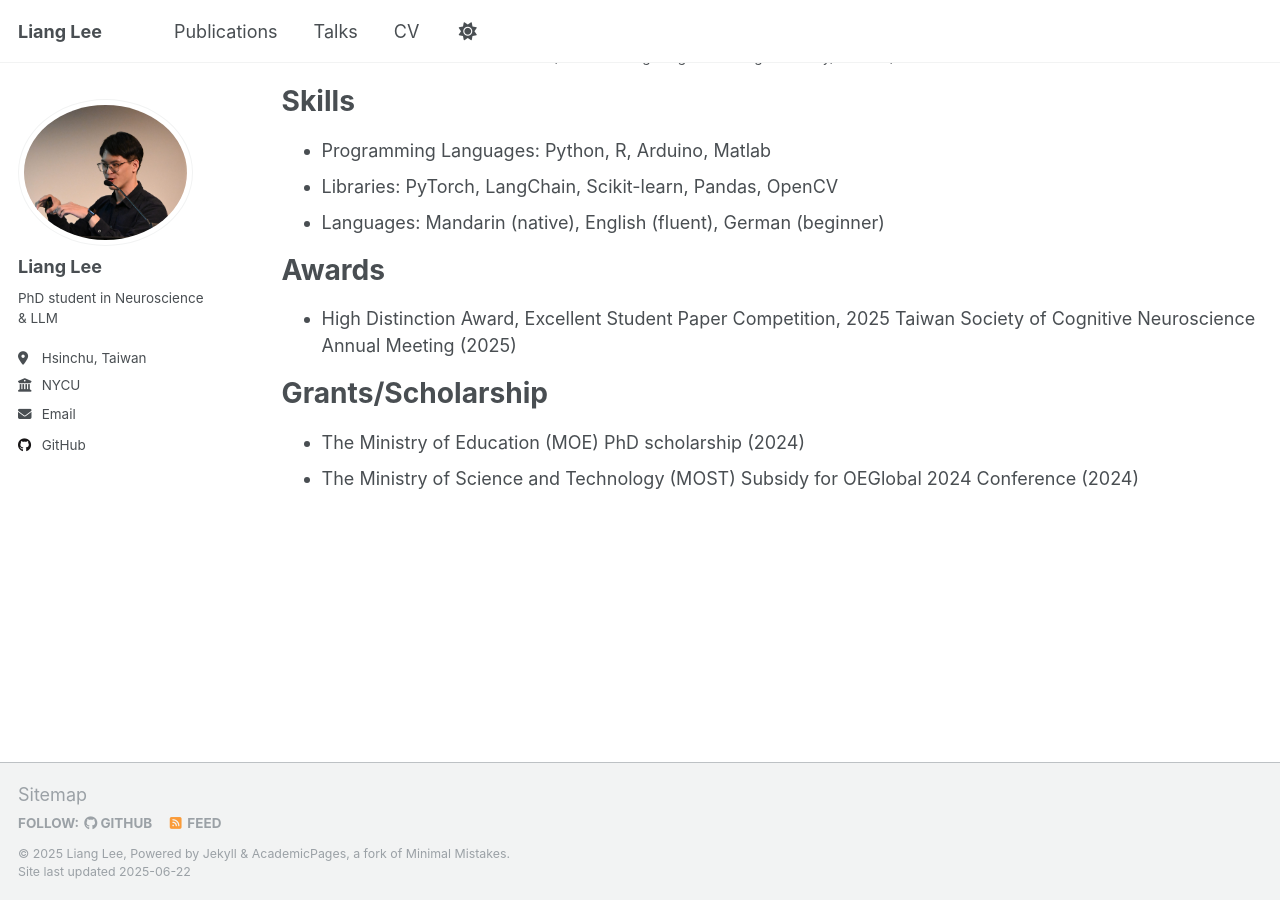
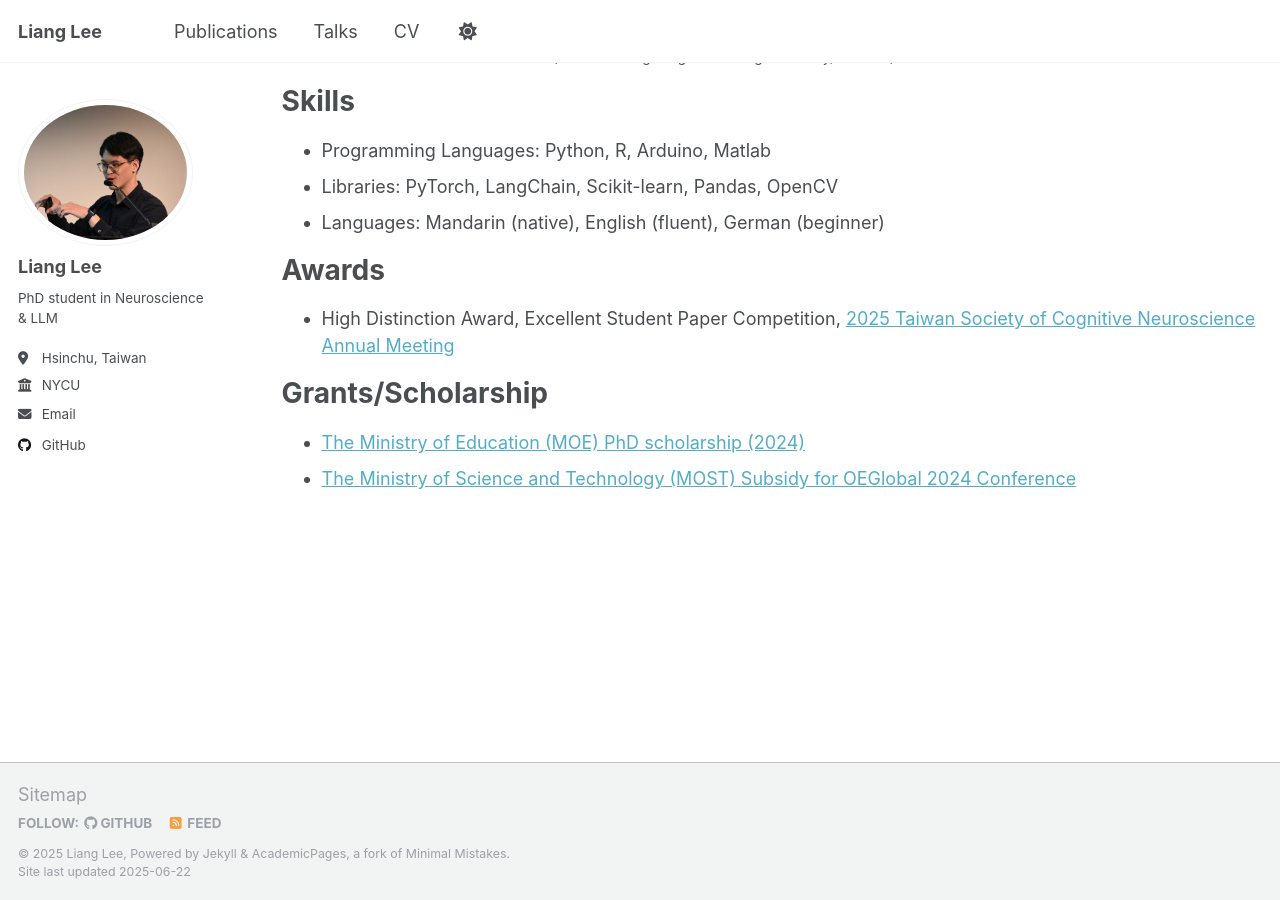
Before and after one commit to liangleeTW/liangleeTW.github.io, a Jekyll site: the page built from _pages/cv.md, in a window 1280 px wide and 900 px high, scrolled down 2344 px. Built offline with Jekyll 4.4.1, drawn with Linux system fonts in a browser that asks for light colours.

Commit message:
update cv

```diff
--- a/_pages/cv.md
+++ b/_pages/cv.md
@@ -64,9 +64,9 @@ Skills
 
 Awards
 ======
-* High Distinction Award, Excellent Student Paper Competition, 2025 Taiwan Society of Cognitive Neuroscience Annual Meeting (2025)
+* High Distinction Award, Excellent Student Paper Competition, [2025 Taiwan Society of Cognitive Neuroscience Annual Meeting](https://sites.google.com/view/tscn2025/%E5%84%AA%E7%A7%80%E5%AD%B8%E7%94%9F%E8%AB%96%E6%96%87%E7%AB%B6%E8%B3%BD%E6%B1%BA%E9%81%B8-student-paper-competition?authuser=0)
 
 Grants/Scholarship
 ======
-* The Ministry of Education (MOE) PhD scholarship (2024)
-* The Ministry of Science and Technology (MOST) Subsidy for OEGlobal 2024 Conference (2024)
+* [The Ministry of Education (MOE) PhD scholarship (2024)](https://aa.nycu.edu.tw/aa/ch/app/news/view?module=headnews&id=2652&serno=2172d805-ff08-45cd-bafb-1af3b0a050ea)
+* [The Ministry of Science and Technology (MOST) Subsidy for OEGlobal 2024 Conference](https://wsts.nstc.gov.tw/STSWeb/Award/AwardMultiQuery.aspx?year=113&code=QS16&organ=&name=%e6%9d%8e%e5%80%9e)
```
